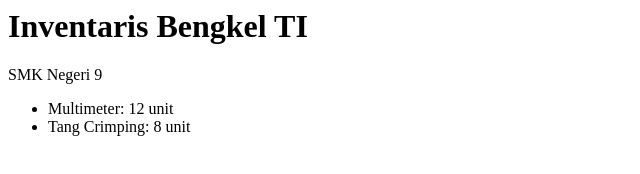
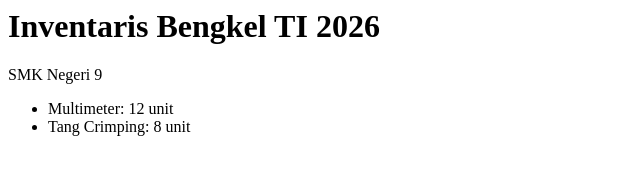
Before and after one commit to Irwansyah004/inventaris-bengkel, a plain HTML site: page index.html in a window 1280 px wide. Shown: the whole page, without its empty margins (0-640 px from the left). Drawn offline with Linux system fonts and the light colour scheme.

Commit message:
tambah tahun

```diff
--- a/index.html
+++ b/index.html
@@ -1,4 +1,4 @@
-<h1>Inventaris Bengkel TI</h1>
+<h1>Inventaris Bengkel TI 2026</h1>
 <p>SMK Negeri 9</p>
 
 <ul>
```
